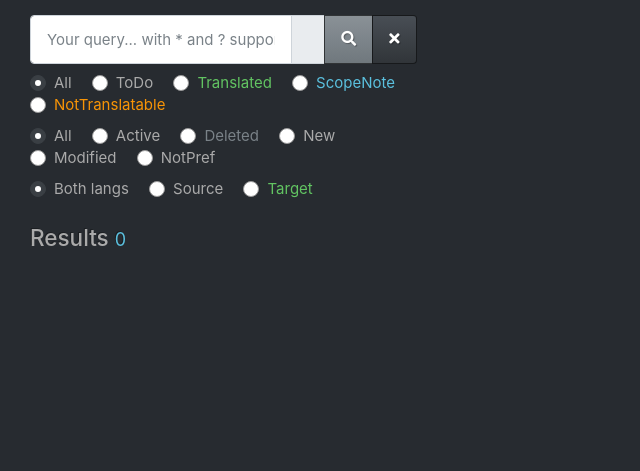
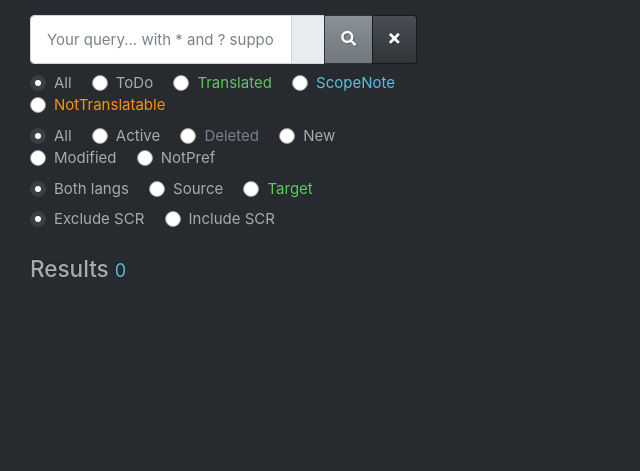
Before and after one commit to filak/MTW-MeSH, a Flask app: template flask-app/mtw/templates/search.html in a window 1280 px wide. Shown: the part 57-528 px from the top of the page, without its empty margins (0-640 px from the left). Run offline with Flask 2, Linux system fonts and the light colour scheme; the template is opened without the code that fills it, so the values that code supplies are empty; parts of the project's set-up code (start-up, migrations or seed data) failed here and were passed over; some libraries are stand-ins or nearby versions.

Commit message:
Version 1.3.2
Optional SCR searching

```diff
--- a/flask-app/mtw-server-win-service.py
+++ b/flask-app/mtw-server-win-service.py
@@ -1,6 +1,6 @@
 # -*- coding: utf-8 -*-
 #SERVER_HOSTNAME = 'localhost'
-SERVER_PORT = 55930 #55931
+SERVER_PORT = 55930 #55930 #55931
 SERVICE_NAME = 'MTWServer'
 SERVICE_DISPLAY_NAME = 'MTW Server'
 SERVICE_DESCRIPTION = 'MeSH Translation Workflow Service'
--- a/flask-app/mtw-server-win-worker.py
+++ b/flask-app/mtw-server-win-worker.py
@@ -1,6 +1,6 @@
 # -*- coding: utf-8 -*-
 #SERVER_HOSTNAME = 'localhost'
-SERVER_PORT = 55933 #55934
+SERVER_PORT = 55933 #55933 #55934
 SERVICE_NAME = 'MTWServerWorker'
 SERVICE_DISPLAY_NAME = 'MTW Server Worker'
 SERVICE_DESCRIPTION = 'MeSH Translation Workflow Service Background Worker'
--- a/flask-app/mtw/templates/snips/filters-lang.html
+++ b/flask-app/mtw/templates/snips/filters-lang.html
@@ -20,3 +20,20 @@
             <label class="custom-control-label text-success" for="radioLangTarget">Target</label>
           </div>
         </div>
+
+    {% if scr == 'yes' %}
+        {% set SCR_YES = 'checked' %}
+    {% else %}
+        {% set SCR_NO = 'checked' %}
+    {% endif %}
+
+        <div class="form-group mb-2">
+          <div class="custom-control custom-radio custom-control-inline">
+            <input type="radio" class="custom-control-input" name="scr" value="no" id="radioScrNo" {{ SCR_NO }}>
+            <label class="custom-control-label" for="radioScrNo">Exclude SCR</label>
+          </div>
+          <div class="custom-control custom-radio custom-control-inline">
+            <input type="radio" class="custom-control-input" name="scr" value="yes" id="radioScrYes" {{ SCR_YES }}>
+            <label class="custom-control-label" for="radioScrYes">Include SCR</label>
+          </div>
+        </div>
--- a/flask-app/mtw_sparql/mtw_sparql.py
+++ b/flask-app/mtw_sparql/mtw_sparql.py
@@ -13,7 +13,7 @@ from mtw_utils import mtw_utils as mtu
 pp = pprint.PrettyPrinter(indent=2)
 
 
-def getSparqlData(template, query='', show='', status='', top='', tn='', concept='', output='json', slang=None, lang=None):
+def getSparqlData(template, query='', show='', status='', top='', tn='', concept='', output='json', slang=None, lang=None, scr=None):
 
     toptn = ''
     if tn:
@@ -30,7 +30,7 @@ def getSparqlData(template, query='', show='', status='', top='', tn='', concept
     lang_umls = mtu.getLangCodeUmls(lang)
 
     sparql = render_template('sparql/'+template+'.sparql', query=cleanQuery(query),
-                             show=show, status=status, top=top, tn=tn, toptn=toptn, concept=concept, lang=lang, lang_umls=lang_umls, slang=slang)
+                             show=show, status=status, top=top, tn=tn, toptn=toptn, concept=concept, lang=lang, lang_umls=lang_umls, slang=slang, scr=scr)
 
     ##print(sparql)
 
```
Also changed, not shown: 1 other file.
